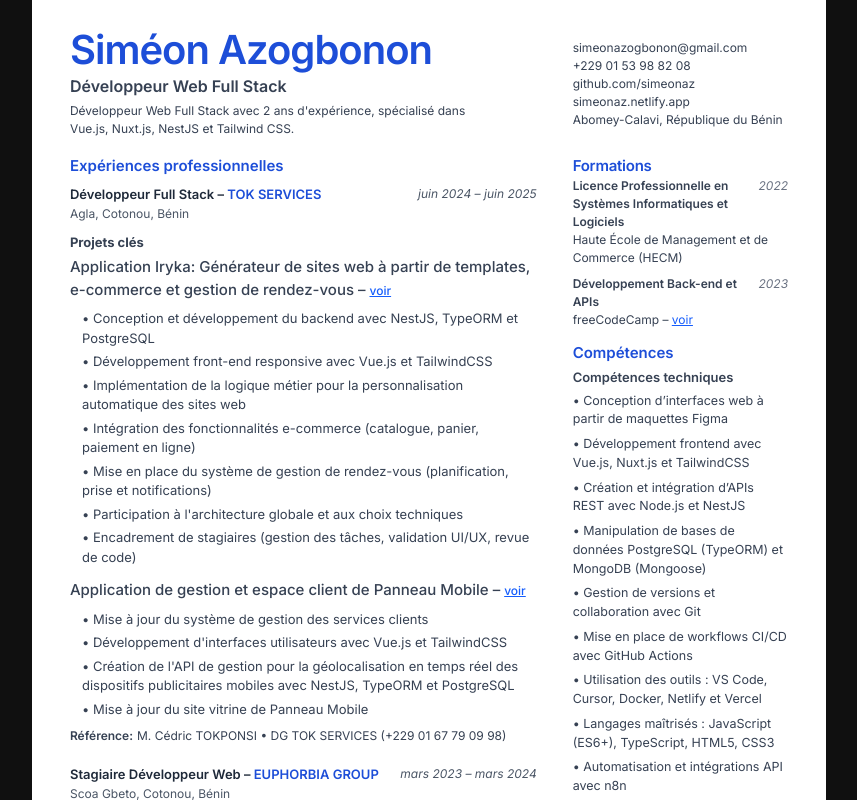
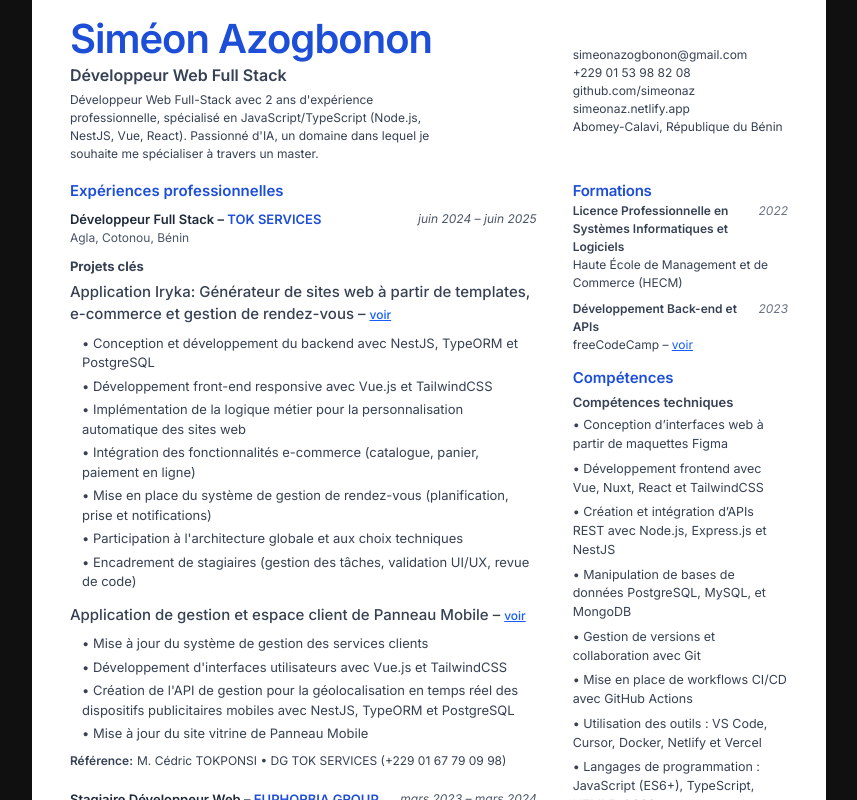
Before and after one commit to simeonaz/resume, a Vue app: page /fr in a window 1280 px wide. Shown: the top 800 px of the page, without its empty margins (211-1068 px from the left). Built offline with nearby package versions, Linux system fonts and the light colour scheme.

Commit message:
changes on fr version

```diff
--- a/src/views/FrVersion.vue
+++ b/src/views/FrVersion.vue
@@ -1,7 +1,7 @@
 <template>
   <main class="flex justify-center body">
     <!-- div to download -->
-    <div class="bg-white w-[210mm] h-[297mm] px-[10mm] py-[8mm] flex flex-col">
+    <div class="bg-white w-[210mm] h-[297mm] px-[10mm] py-[5mm] flex flex-col">
       <div class="w-full flex justify-between">
         <div class="flex flex-col w-[65%]">
           <h1 class="text-[40px] text-[#1d4ed8] tracking-[-1px] leading-[100%] font-semibold">
@@ -9,14 +9,16 @@
           </h1>
           <h2 class="text-[16px] text-gray-700 font-semibold my-1">Développeur Web Full Stack</h2>
           <p class="text-[12px] text-gray-700 w-[85%] font-normal">
-            <!-- Développeur Front-end passionné (Vue.js, Nuxt.js, TailwindCSS) avec 02 ans d'expérience, et de solides
-            compétences en Back-end
-            (Node.js, NestJS, PostgreSQL). -->
+            <!-- Développeur Front-end passionné (Vue.js, Nuxt.js, TailwindCSS) avec 02 ans d'expérience,
+            et de solides compétences en Back-end (Node.js, NestJS, PostgreSQL). -->
             <!-- Développeur Web avec 2 ans d'expérience, je suis passionné par les technologies web et
             l'Intelligence Artificielle, un domaine dans lequel je souhaite me spécialiser à travers
             un master. -->
-            Développeur Web Full Stack avec 2 ans d'expérience, spécialisé dans Vue.js, Nuxt.js,
-            NestJS et Tailwind CSS.
+            <!-- Développeur Web Full Stack avec 2 ans d'expérience, spécialisé  dans Vue.js, Nuxt.js,
+            NestJS et Tailwind CSS. -->
+            Développeur Web Full-Stack avec 2 ans d'expérience professionnelle, spécialisé en
+            JavaScript/TypeScript (Node.js, NestJS, Vue, React). Passionné d'IA, un domaine dans
+            lequel je souhaite me spécialiser à travers un master.
           </p>
         </div>
 
@@ -268,15 +270,15 @@
               <h3 class="text-gray-700 font-semibold text-[13px]">Compétences techniques</h3>
               <div class="mt-1 flex flex-col space-y-1.5 text-[12.5px] text-gray-700 font-normal">
                 <p>• Conception d’interfaces web à partir de maquettes Figma</p>
-                <p>• Développement frontend avec Vue.js, Nuxt.js et TailwindCSS</p>
-                <p>• Création et intégration d’APIs REST avec Node.js et NestJS</p>
-                <p>• Manipulation de bases de données PostgreSQL (TypeORM) et MongoDB (Mongoose)</p>
+                <p>• Développement frontend avec Vue, Nuxt, React et TailwindCSS</p>
+                <p>• Création et intégration d’APIs REST avec Node.js, Express.js et NestJS</p>
+                <p>• Manipulation de bases de données PostgreSQL, MySQL, et MongoDB</p>
                 <p>• Gestion de versions et collaboration avec Git</p>
                 <p>• Mise en place de workflows CI/CD avec GitHub Actions</p>
-                <!-- <p>• Rédaction de documentation technique avec Swagger et Postman</p> -->
                 <p>• Utilisation des outils : VS Code, Cursor, Docker, Netlify et Vercel</p>
-                <p>• Langages maîtrisés : JavaScript (ES6+), TypeScript, HTML5, CSS3</p>
+                <p>• Langages de programmation : JavaScript (ES6+), TypeScript, HTML5, CSS3</p>
                 <p>• Automatisation et intégrations API avec n8n</p>
+                <p>• Rédaction de documentation technique</p>
               </div>
             </div>
 
@@ -303,7 +305,7 @@
               Loisirs
             </h2>
             <div class="mt-1 flex flex-col space-y-1 text-[12.5px] text-gray-700 font-normal">
-              <p>• Veille technologique et actualités informatiques</p>
+              <!-- <p>• Veille technologique et actualités informatiques</p> -->
               <p>• Production musicale</p>
               <p>• Lecture</p>
             </div>
```
